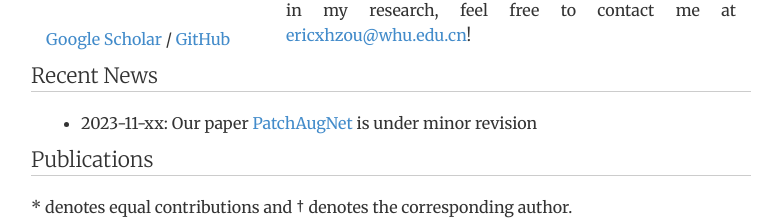
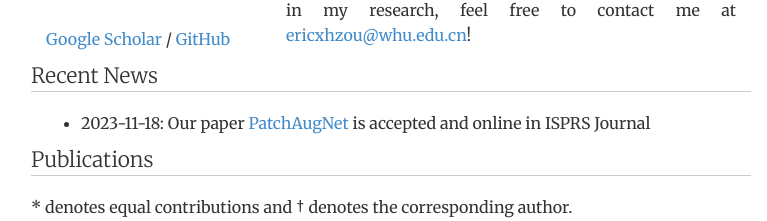
Before and after one commit to zouxianghong/zouxianghong.github.io, a Jekyll site: the page built from index.html, in a window 1280 px wide. Shown: the part 262-483 px from the top of the page, without its empty margins (249-1016 px from the left). Built offline with Jekyll 4.4.1, drawn with Linux system fonts in a browser that asks for light colours; grey boxes are pictures that could not be loaded.

Commit message:
Update index.html

```diff
--- a/index.html
+++ b/index.html
@@ -28,7 +28,7 @@ description:
 
 	<p class="lead" style="border-bottom:1px solid #CCC">Recent News</p>
 	<ul>
-		<li style = "margin:10px">2023-11-xx: Our paper <a href="ADD URL HERE">PatchAugNet</a> is under minor revision</li>
+		<li style = "margin:10px">2023-11-18: Our paper <a href="https://www.sciencedirect.com/science/article/pii/S0924271623003106">PatchAugNet</a> is accepted and online in ISPRS Journal</li>
 	</ul>
 
 	<p class="lead" style="border-bottom:1px solid #CCC">Publications</p>
@@ -49,7 +49,7 @@ description:
 					ISPRS J (IF: 11.774)<br>
 				</span>
 				<span class=publink>
-					[<a href="ADD URL HERE">Paper</a>]
+					[<a href="https://www.sciencedirect.com/science/article/pii/S0924271623003106">Paper</a>]
 					[<a href="https://github.com/WHU-USI3DV/PatchAugNet">Code</a>]
 				<br></span>
 			</div>
```
